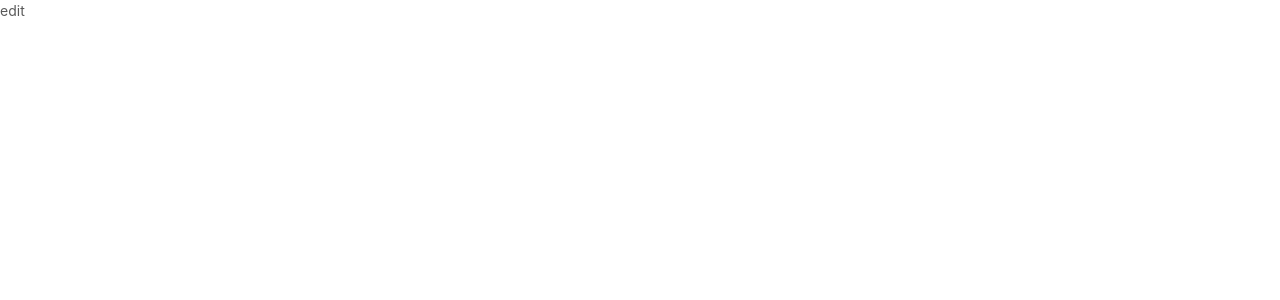
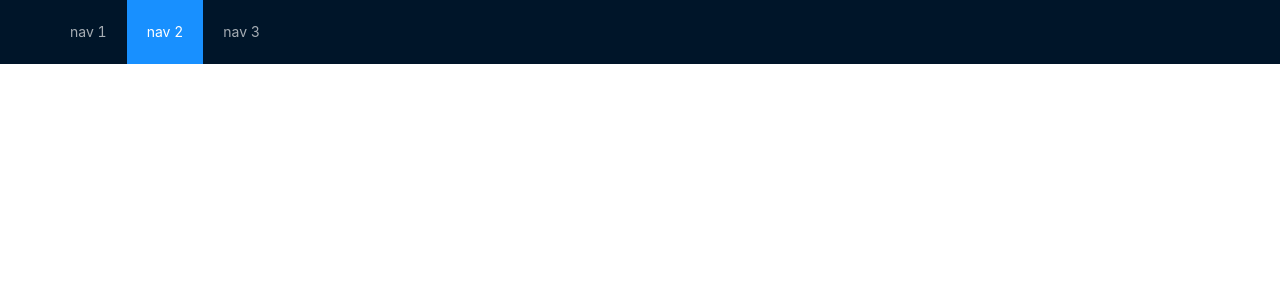
Before and after one commit to cqm1994617/page-builder, a React app: page /page-builder/edit in a window 1280 px wide. Shown: the top 300 px of the page. Built offline with nearby package versions, Linux system fonts and the light colour scheme.

Commit message:
'babel-plugin-import'

```diff
--- a/babel.config.js
+++ b/babel.config.js
@@ -1,3 +1,10 @@
 module.exports = {
-  "presets": [["@babel/preset-env"], ["@babel/preset-react"]]
+  "presets": [["@babel/preset-env"], ["@babel/preset-react"]],
+  "plugins": [
+    ["import", {
+      "libraryName": "antd",
+      "libraryDirectory": "es",
+      "style": "css" // `style: true` 会加载 less 文件
+    }]
+  ]
 }
--- a/src/pages/edit/index.js
+++ b/src/pages/edit/index.js
@@ -1,10 +1,27 @@
-import React, {Component} from 'react'
+import React, { Component } from 'react'
+import { Layout, Menu } from 'antd'
 
-export default class Edit extends Component {
+const { Header } = Layout
 
-  render() {
-    return (
-      <div>edit</div>
-    )
-  }
+function Edit() {
+
+  return (
+    <div>
+      <Header>
+        <Menu
+          theme="dark"
+          mode="horizontal"
+          defaultSelectedKeys={['2']}
+          style={{ lineHeight: '64px' }}
+        >
+          <Menu.Item key="1">nav 1</Menu.Item>
+          <Menu.Item key="2">nav 2</Menu.Item>
+          <Menu.Item key="3">nav 3</Menu.Item>
+        </Menu>
+      </Header>
+    </div>
+  )
+
 }
+
+export default Edit
```
Also changed, not shown: 1 other file (tests, documents, lock files or other folders).
